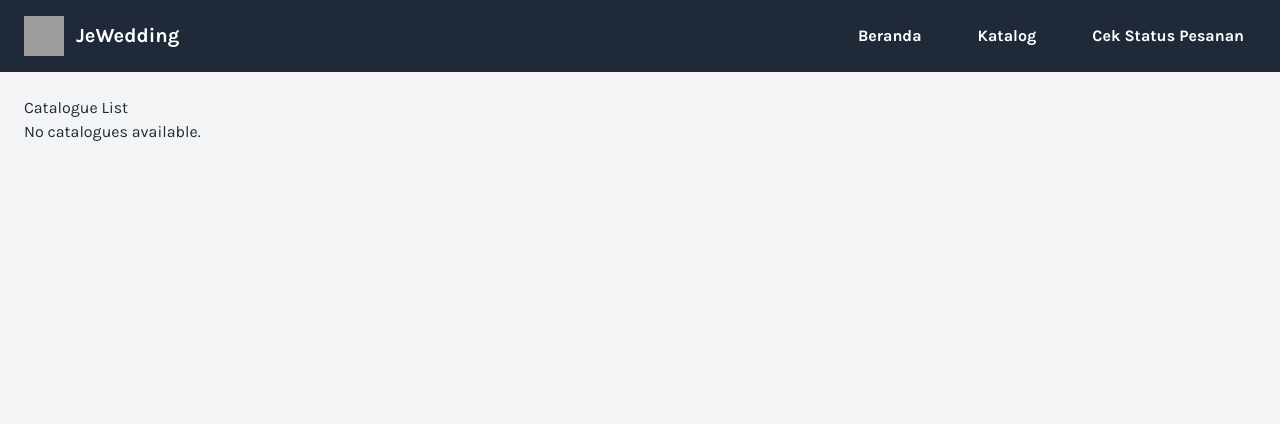
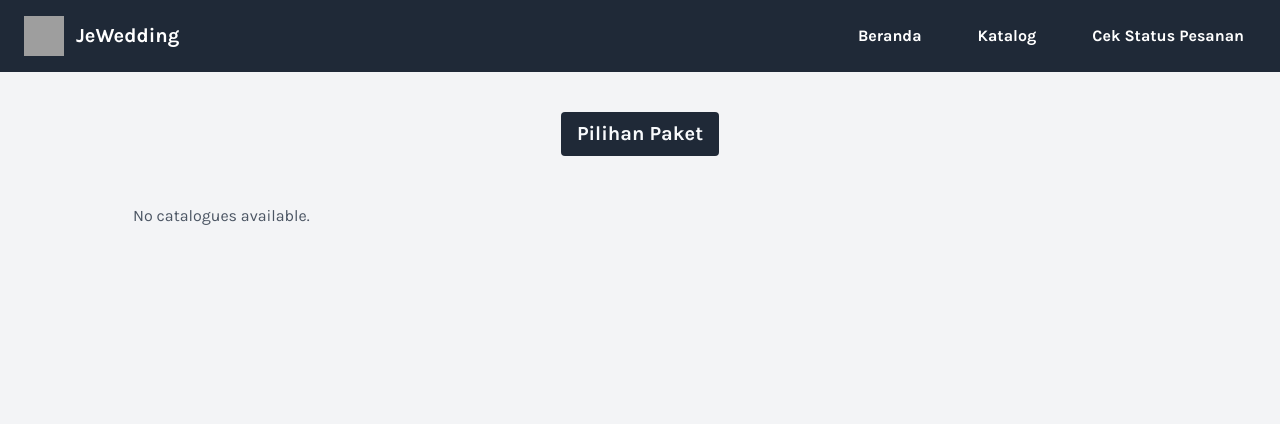
Before and after one commit to inirafli/jewedding, a PHP site: page /customer/catalog.php in a window 1280 px wide. Shown: the top 424 px of the page. Run offline with PHP 8.4, Linux system fonts and the light colour scheme; tables that the repository leaves empty or names only in its code hold one stand-in row (values such as "Sample post"); some libraries are stand-ins or nearby versions; grey boxes are pictures that could not be loaded.

Commit message:
modified catalog page styling

```diff
--- a/customer/catalog.php
+++ b/customer/catalog.php
@@ -5,26 +5,41 @@ include('../includes/header.php');
 
 $sql = "SELECT * FROM tb_catalogues WHERE availability = 'Y'";
 $result = $conn->query($sql);
+
+// Function to format price in Indonesian Rupiah
+function formatRupiah($price) {
+    return "Rp. " . number_format($price, 0, ',', '.');
+}
 ?>
 
-<h2>Catalogue List</h2>
-<div class="catalogue-list">
+<div class="container mx-auto py-4">
+    <div class="flex justify-center mb-12">
+        <div class="bg-primary text-onAccent py-2 px-4 rounded">
+            <h2 class="text-xl font-bold text-center">Pilihan Paket</h2>
+        </div>
+    </div>
+    <div class="grid grid-cols-1 sm:grid-cols-2 md:grid-cols-3 gap-6">
         <?php
         if ($result->num_rows > 0) {
             while ($row = $result->fetch_assoc()) {
-            echo "<div class='catalogue-card'>";
-            echo "<img src='../assets/images/" . $row['image'] . "' alt='" . $row['package_name'] . "'>";
-            echo "<h4>" . $row['package_name'] . "</h4>";
-            echo "<p>" . $row['description'] . "</p>";
-            echo "<p>Price: " . $row['price'] . "</p>";
-            echo "<p>Category: " . $row['category'] . "</p>";
-            echo "<a href='order.php?id=" . $row['catalogue_id'] . "' class='btn'>Pilih Paket</a>";
+                echo "<div class='bg-white rounded-lg shadow-lg overflow-hidden flex flex-col'>";
+                echo "<img src='../assets/images/" . $row['image'] . "' alt='" . $row['package_name'] . "' class='w-full h-48 object-cover'>";
+                echo "<div class='p-4 flex-grow flex flex-col'>";
+                echo "<h4 class='text-xl font-bold mb-2'>" . $row['package_name'] . "</h4>";
+                echo "<p class='text-gray-600 mb-2 flex-grow'>" . $row['description'] . "</p>";
+                echo "<p class='text-gray-800 font-semibold'>Harga: " . formatRupiah($row['price']) . "</p>";
+                echo "<p class='text-gray-600 mb-4'>Kategori: " . $row['category'] . "</p>";
+                echo "<div class='mt-auto'>";
+                echo "<a href='order.php?id=" . $row['catalogue_id'] . "' class='inline-block bg-primary text-white px-4 py-2 rounded hover:bg-secondary transition'>Pilih Paket</a>";
+                echo "</div>";
+                echo "</div>";
                 echo "</div>";
             }
         } else {
-        echo "No catalogues available.";
+            echo "<p class='text-center text-gray-600'>No catalogues available.</p>";
         }
         ?>
     </div>
+</div>
 
 <?php include('../includes/footer.php'); ?>
```
Lines whose indentation alone changed are shown as unchanged.
